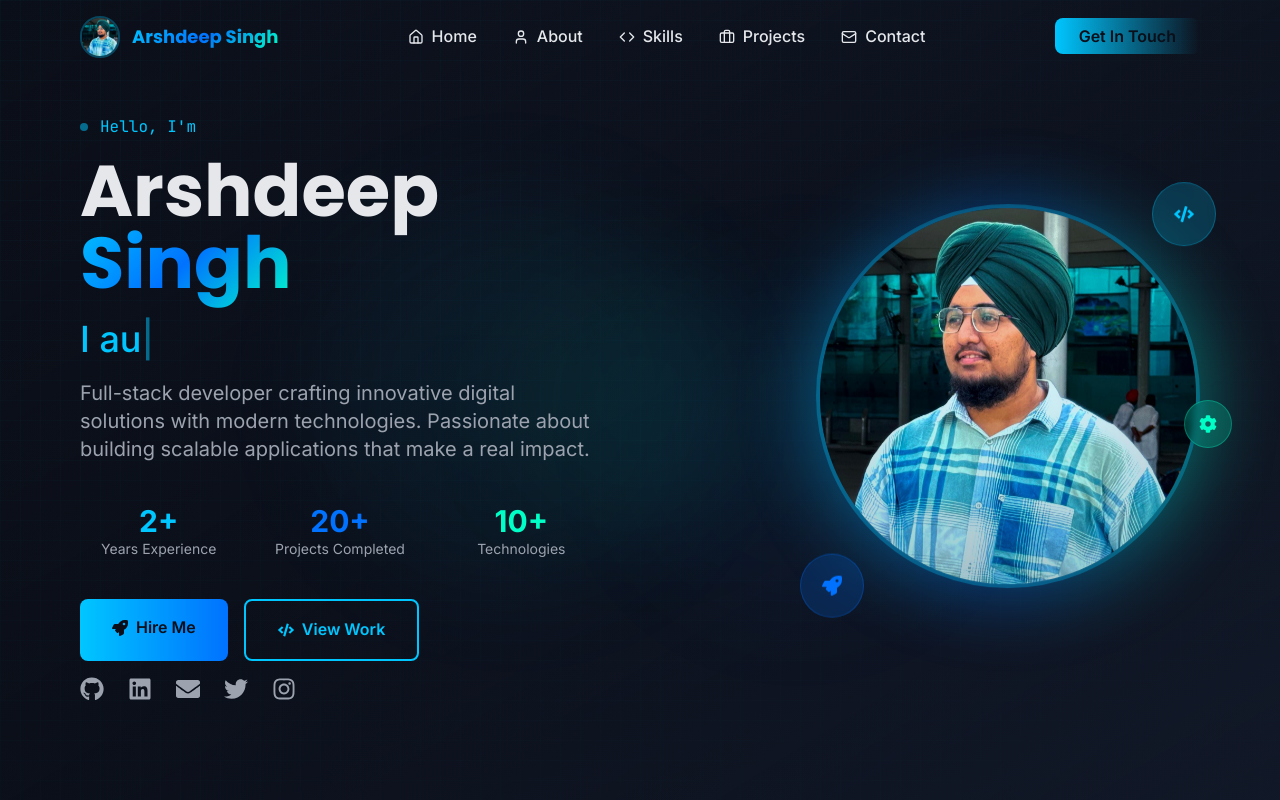
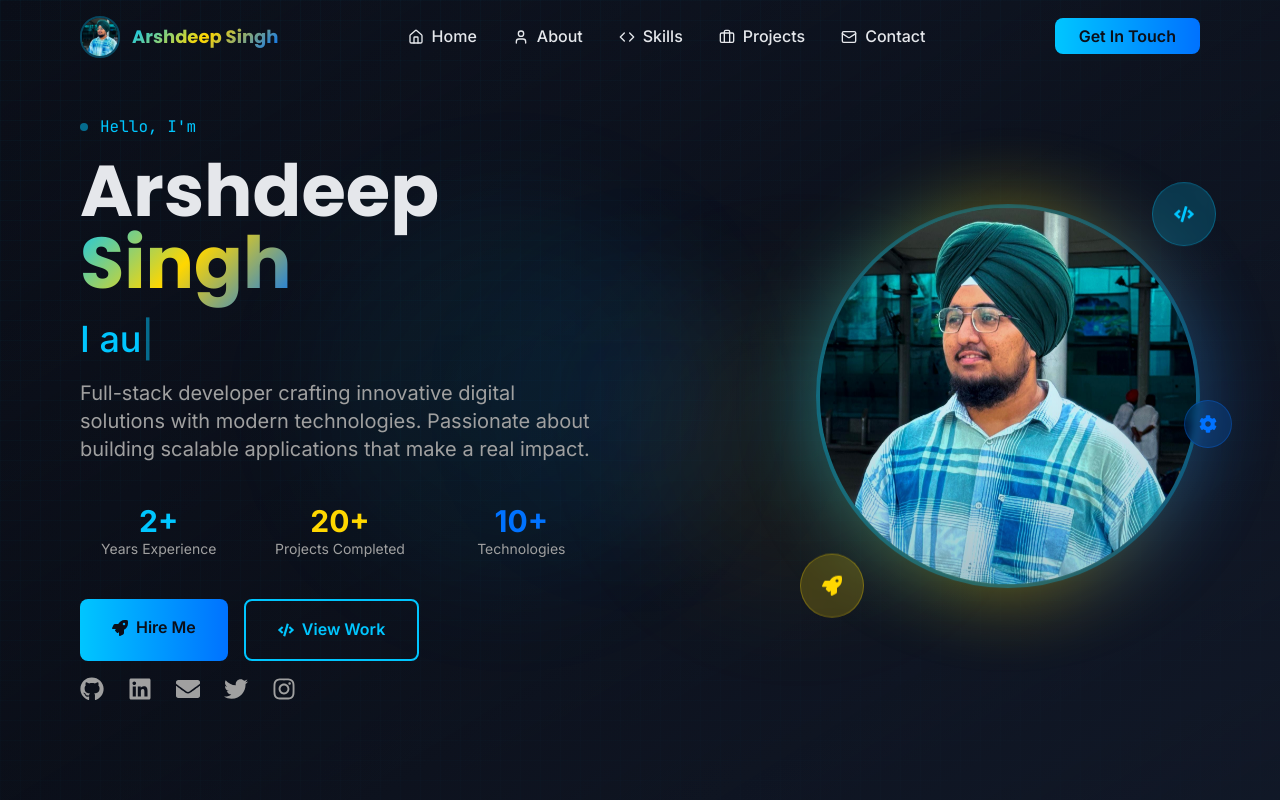
Before and after one commit to arshdeepweb/portfolio, a Next.js app: page / in a window 1280 px wide. Shown: the top 800 px of the page. Built offline with nearby package versions, Linux system fonts and the light colour scheme.

Commit message:
Update Portfolio Color Theme

```diff
--- a/app/globals.css
+++ b/app/globals.css
@@ -9,8 +9,9 @@
   --foreground: #E5E7EB;
   --primary: #00C6FF;
   --secondary: #0072FF;
-  --accent: #00FFC6;
-  --muted: #9CA3AF;
+  --accent: #FFD700;
+  --accent-dark: #FFB300;
+  --muted: #A0A0A0;
   --border: #1F2937;
   --card: #111827;
   --card-foreground: #E5E7EB;
@@ -61,7 +62,7 @@ body {
 /* Custom utility classes */
 @layer utilities {
   .text-gradient {
-    @apply bg-gradient-to-r from-accent-cyan via-accent-primary to-accent-aqua bg-clip-text text-transparent;
+    @apply bg-gradient-to-r from-accent-cyan via-accent-gold to-accent-primary bg-clip-text text-transparent;
   }
 
   .bg-gradient-cyber {
@@ -69,7 +70,7 @@ body {
   }
 
   .border-gradient {
-    @apply border border-transparent bg-gradient-to-r from-accent-cyan via-accent-primary to-accent-aqua bg-clip-border;
+    @apply border border-transparent bg-gradient-to-r from-accent-cyan via-accent-gold to-accent-primary bg-clip-border;
   }
 
   .glass {
@@ -196,7 +197,7 @@ body {
 
 /* Gradient text */
 .gradient-text {
-  background: linear-gradient(135deg, #00C6FF, #0072FF, #00FFC6);
+  background: linear-gradient(135deg, #00C6FF, #FFD700, #0072FF);
   -webkit-background-clip: text;
   -webkit-text-fill-color: transparent;
   background-clip: text;
--- a/components/About.jsx
+++ b/components/About.jsx
@@ -35,32 +35,32 @@ const About = () => {
       icon: FaUsers,
       value: 15,
       label: "Happy Clients",
-      color: "accent-magenta",
+      color: "accent-gold",
       suffix: "+"
     },
     {
       icon: FaTrophy,
       value: 2,
       label: "Years Experience",
-      color: "accent-neon",
+      color: "accent-primary",
       suffix: "+"
     },
     {
       icon: FaCode,
       value: 10,
       label: "Technologies Mastered",
-      color: "accent-purple",
+      color: "accent-primary",
       suffix: "+"
     }
   ];
 
   const interests = [
     { icon: FaCode, text: "Clean Code", color: "accent-cyan" },
-    { icon: FaRocket, text: "Innovation", color: "accent-magenta" },
-    { icon: FaUsers, text: "Teamwork", color: "accent-neon" },
-    { icon: FaLightbulb, text: "Problem Solving", color: "accent-purple" },
+    { icon: FaRocket, text: "Innovation", color: "accent-gold" },
+    { icon: FaUsers, text: "Teamwork", color: "accent-primary" },
+    { icon: FaLightbulb, text: "Problem Solving", color: "accent-gold" },
     { icon: FaChartLine, text: "Growth", color: "accent-cyan" },
-    { icon: FaGlobe, text: "Global Impact", color: "accent-magenta" }
+    { icon: FaGlobe, text: "Global Impact", color: "accent-primary" }
   ];
 
   useEffect(() => {
@@ -224,15 +224,15 @@ const About = () => {
                   <span>I drink more coffee than water ☕</span>
                 </div>
                 <div className="flex items-center gap-3 text-foreground/80">
-                  <div className="w-2 h-2 bg-accent-magenta rounded-full"></div>
+                  <div className="w-2 h-2 bg-accent-gold rounded-full"></div>
                   <span>Always learning new technologies</span>
                 </div>
                 <div className="flex items-center gap-3 text-foreground/80">
-                  <div className="w-2 h-2 bg-accent-neon rounded-full"></div>
+                  <div className="w-2 h-2 bg-accent-primary rounded-full"></div>
                   <span>Passionate about open source</span>
                 </div>
                 <div className="flex items-center gap-3 text-foreground/80">
-                  <div className="w-2 h-2 bg-accent-purple rounded-full"></div>
+                  <div className="w-2 h-2 bg-accent-gold rounded-full"></div>
                   <span>Love solving complex problems</span>
                 </div>
               </div>
@@ -245,7 +245,7 @@ const About = () => {
             >
               <a
                 href="#contact"
-                className="inline-flex items-center gap-2 px-8 py-4 bg-gradient-to-r from-accent-cyan to-accent-magenta text-dark-950 font-semibold rounded-lg btn-hover"
+                className="inline-flex items-center gap-2 px-8 py-4 bg-gradient-to-r from-accent-cyan to-accent-primary text-dark-950 font-semibold rounded-lg btn-hover"
               >
                 <FaRocket className="w-4 h-4" />
                 Let's Work Together
--- a/components/Hero.jsx
+++ b/components/Hero.jsx
@@ -76,8 +76,8 @@ const Hero = () => {
       {/* Background Elements */}
       <div className="absolute inset-0 overflow-hidden pointer-events-none">
         <div className="absolute top-1/4 left-1/4 w-96 h-96 bg-accent-cyan/10 rounded-full blur-3xl animate-pulse-slow"></div>
-        <div className="absolute bottom-1/4 right-1/4 w-80 h-80 bg-accent-primary/10 rounded-full blur-3xl animate-pulse-slow delay-1000"></div>
-        <div className="absolute top-1/2 left-1/2 transform -translate-x-1/2 -translate-y-1/2 w-64 h-64 bg-accent-aqua/10 rounded-full blur-3xl animate-pulse-slow delay-2000"></div>
+        <div className="absolute bottom-1/4 right-1/4 w-80 h-80 bg-accent-gold/10 rounded-full blur-3xl animate-pulse-slow delay-1000"></div>
+        <div className="absolute top-1/2 left-1/2 transform -translate-x-1/2 -translate-y-1/2 w-64 h-64 bg-accent-primary/10 rounded-full blur-3xl animate-pulse-slow delay-2000"></div>
       </div>
 
       <motion.div
@@ -135,11 +135,11 @@ const Hero = () => {
               <div className="text-sm text-text-secondary">Years Experience</div>
             </div>
             <div className="text-center">
-              <div className="text-2xl md:text-3xl font-bold text-accent-primary">20+</div>
+              <div className="text-2xl md:text-3xl font-bold text-accent-gold">20+</div>
               <div className="text-sm text-text-secondary">Projects Completed</div>
             </div>
             <div className="text-center">
-              <div className="text-2xl md:text-3xl font-bold text-accent-aqua">10+</div>
+              <div className="text-2xl md:text-3xl font-bold text-accent-primary">10+</div>
               <div className="text-sm text-text-secondary">Technologies</div>
             </div>
           </motion.div>
@@ -157,7 +157,7 @@ const Hero = () => {
                 <FaRocket className="w-4 h-4" />
                 Hire Me
               </span>
-              <div className="absolute inset-0 bg-gradient-to-r from-accent-primary to-accent-aqua opacity-0 group-hover:opacity-100 transition-opacity duration-300"></div>
+              <div className="absolute inset-0 bg-gradient-to-r from-accent-gold to-accent-goldDark opacity-0 group-hover:opacity-100 transition-opacity duration-300"></div>
             </Link>
 
             <Link
@@ -202,7 +202,7 @@ const Hero = () => {
         >
           <div className="relative">
             {/* Glow Effect */}
-            <div className="absolute inset-0 bg-gradient-to-r from-accent-cyan via-accent-primary to-accent-aqua rounded-full blur-2xl opacity-30 animate-pulse-slow"></div>
+            <div className="absolute inset-0 bg-gradient-to-r from-accent-cyan via-accent-gold to-accent-primary rounded-full blur-2xl opacity-30 animate-pulse-slow"></div>
 
             {/* Profile Image Container */}
             <div className="relative w-80 h-80 lg:w-96 lg:h-96 rounded-full overflow-hidden border-4 border-accent-cyan/30 float-animation">
@@ -229,19 +229,19 @@ const Hero = () => {
             </motion.div>
 
             <motion.div
-              className="absolute -bottom-4 -left-4 w-16 h-16 bg-accent-primary/20 rounded-full flex items-center justify-center backdrop-blur-sm border border-accent-primary/30"
+              className="absolute -bottom-4 -left-4 w-16 h-16 bg-accent-gold/20 rounded-full flex items-center justify-center backdrop-blur-sm border border-accent-gold/30"
               animate={{ y: [0, 10, 0] }}
               transition={{ duration: 2.5, repeat: Infinity, ease: "easeInOut", delay: 0.5 }}
             >
-              <FaRocket className="text-accent-primary text-xl" />
+              <FaRocket className="text-accent-gold text-xl" />
             </motion.div>
 
             <motion.div
-              className="absolute top-1/2 -right-8 w-12 h-12 bg-accent-aqua/20 rounded-full flex items-center justify-center backdrop-blur-sm border border-accent-aqua/30"
+              className="absolute top-1/2 -right-8 w-12 h-12 bg-accent-primary/20 rounded-full flex items-center justify-center backdrop-blur-sm border border-accent-primary/30"
               animate={{ x: [0, -5, 0] }}
               transition={{ duration: 3, repeat: Infinity, ease: "easeInOut", delay: 1 }}
             >
-              <FaCog className="text-accent-aqua text-lg" />
+              <FaCog className="text-accent-primary text-lg" />
             </motion.div>
           </div>
         </motion.div>
--- a/components/Navbar.jsx
+++ b/components/Navbar.jsx
@@ -64,7 +64,7 @@ const Navbar = () => {
                   height={40}
                   className="rounded-full border-2 border-accent-cyan/30 group-hover:border-accent-cyan transition-colors duration-300"
                 />
-                <div className="absolute inset-0 rounded-full bg-accent-cyan/20 opacity-0 group-hover:opacity-100 transition-opacity duration-300"></div>
+                <div className="absolute inset-0 rounded-full bg-accent-gold/20 opacity-0 group-hover:opacity-100 transition-opacity duration-300"></div>
               </div>
               <span className="font-display font-bold text-lg gradient-text">
                 Arshdeep Singh
@@ -104,10 +104,10 @@ const Navbar = () => {
             <Link
               href="#contact"
               onClick={() => handleNavClick("#contact")}
-              className="group relative px-6 py-2 bg-gradient-to-r from-accent-cyan to-accent-magenta text-dark-950 font-semibold rounded-lg overflow-hidden btn-hover"
+              className="group relative px-6 py-2 bg-gradient-to-r from-accent-cyan to-accent-primary text-dark-950 font-semibold rounded-lg overflow-hidden btn-hover"
             >
               <span className="relative z-10">Get In Touch</span>
-              <div className="absolute inset-0 bg-gradient-to-r from-accent-magenta to-accent-neon opacity-0 group-hover:opacity-100 transition-opacity duration-300"></div>
+              <div className="absolute inset-0 bg-gradient-to-r from-accent-gold to-accent-goldDark opacity-0 group-hover:opacity-100 transition-opacity duration-300"></div>
             </Link>
           </motion.div>
 
@@ -212,7 +212,7 @@ const Navbar = () => {
                   <Link
                     href="#contact"
                     onClick={() => handleNavClick("#contact")}
-                    className="block w-full text-center px-6 py-3 bg-gradient-to-r from-accent-cyan to-accent-magenta text-dark-950 font-semibold rounded-lg btn-hover"
+                    className="block w-full text-center px-6 py-3 bg-gradient-to-r from-accent-cyan to-accent-primary text-dark-950 font-semibold rounded-lg btn-hover"
                   >
                     Get In Touch
                   </Link>
--- a/tailwind.config.js
+++ b/tailwind.config.js
@@ -26,6 +26,8 @@ module.exports = {
           cyan: '#00C6FF',
           aqua: '#00FFC6',
           primary: '#0072FF',
+          gold: '#FFD700',
+          goldDark: '#FFB300',
         },
         dark: {
           50: '#f9fafb',
@@ -42,7 +44,7 @@ module.exports = {
         },
         text: {
           primary: '#E5E7EB',
-          secondary: '#9CA3AF',
+          secondary: '#A0A0A0',
         }
       },
       fontFamily: {
```
